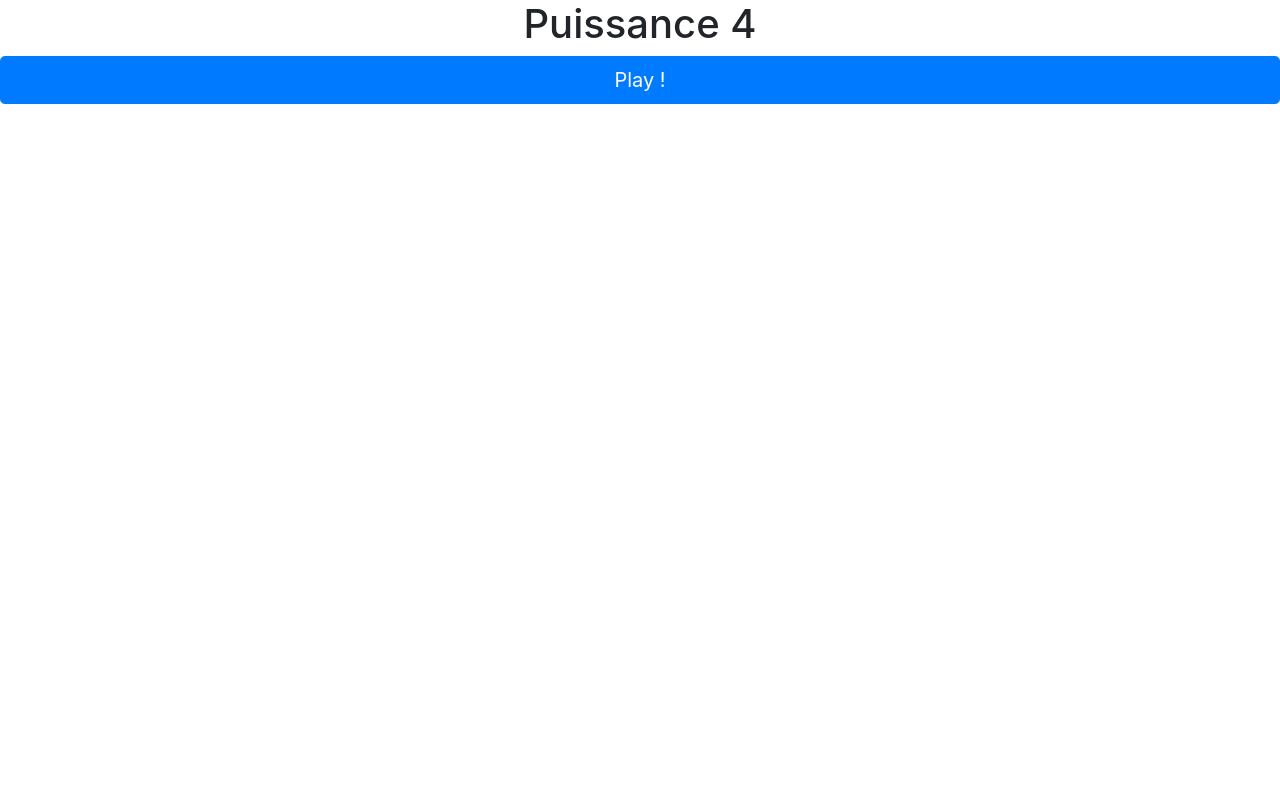
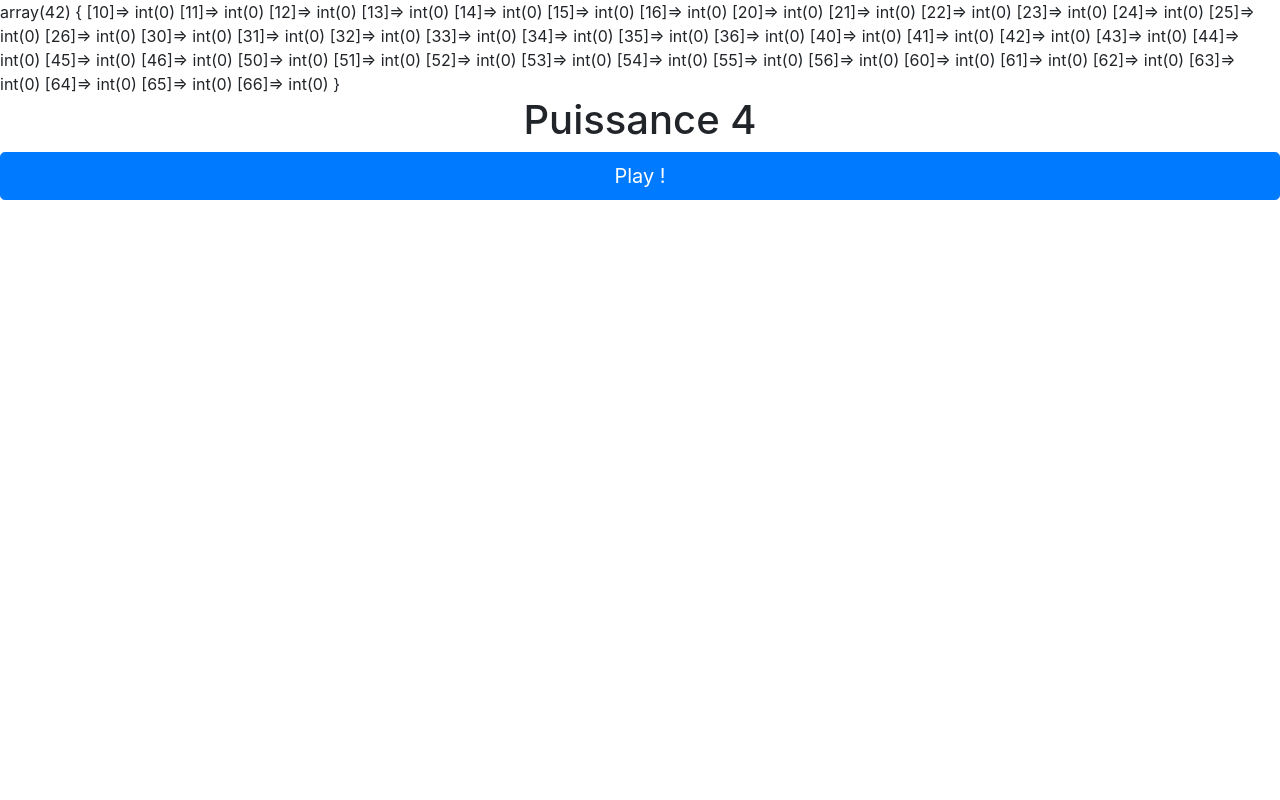
Before and after one commit to akk0ga/puissance4, a PHP site: page / in a window 1280 px wide. Run offline with PHP 8.4, Linux system fonts and the light colour scheme.

Commit message:
modif commentaire

```diff
--- a/index.php
+++ b/index.php
@@ -9,12 +9,10 @@
         "50"=>0, "51"=>0, "52"=>0, "53"=>0, "54"=>0, "55"=>0, "56"=>0,
         "60"=>0, "61"=>0, "62"=>0, "63"=>0, "64"=>0, "65"=>0, "66"=>0,
     ];
-
-    //savoir quel joueur joue
+    //savoir qui  joue
     $_SESSION["player"] = 1;
-
+    var_dump($_SESSION["array"]);
     //savoir si cest le premier tour ou non
     $_SESSION["firstTurn"] = true;
 
 include_once("template/templateIndex.php");
-?>
```
